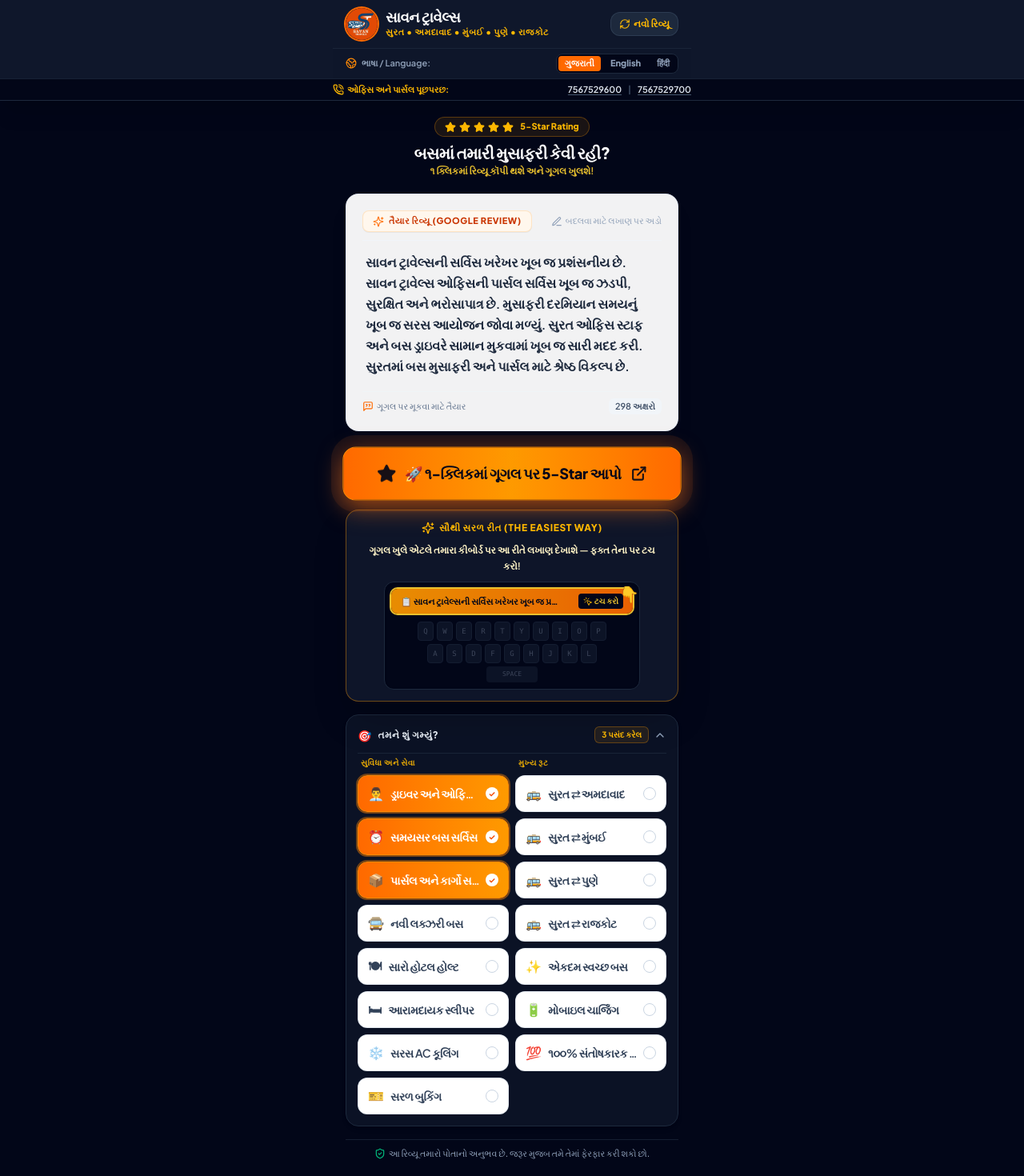
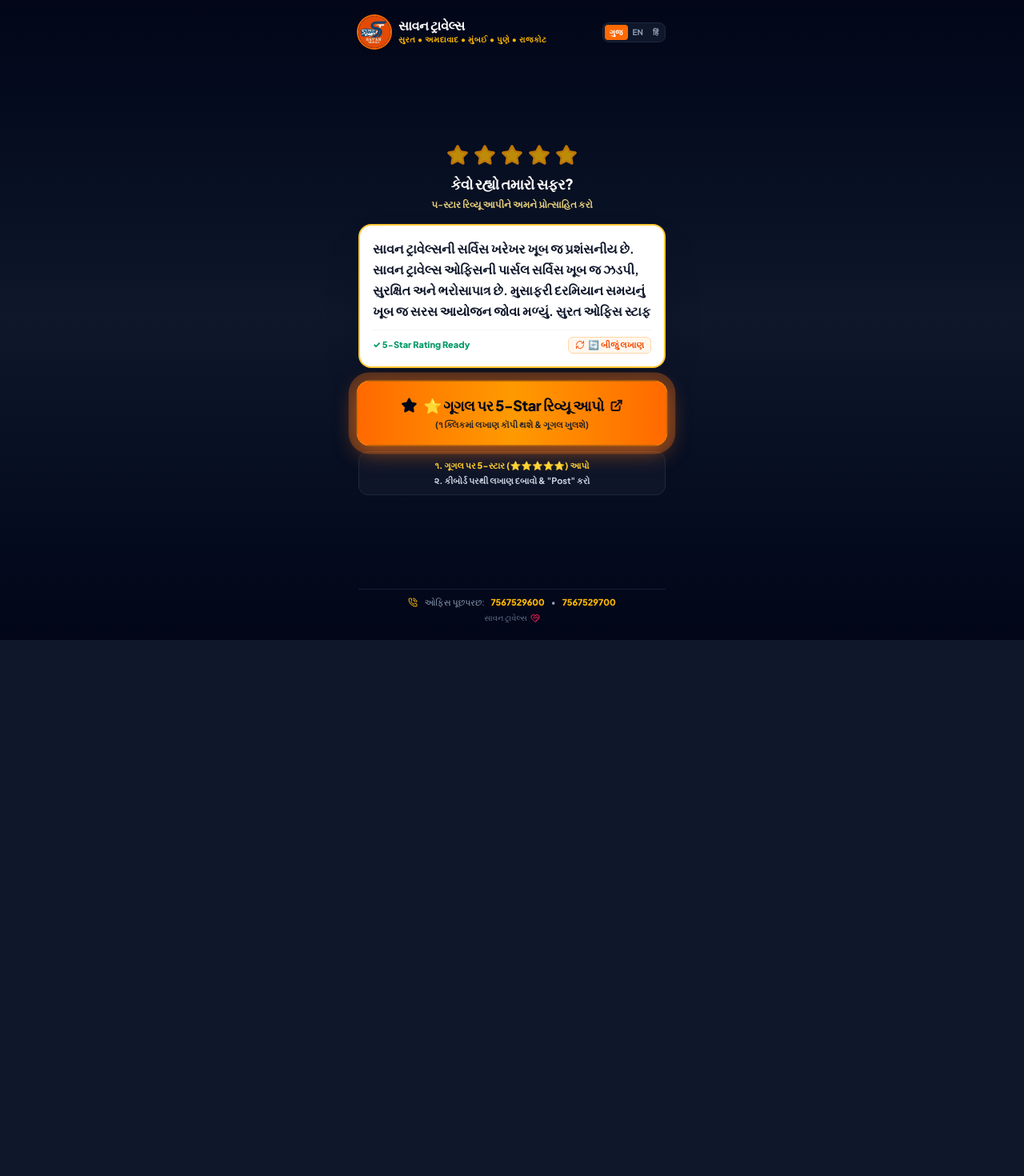
Before and after one commit to visubhai/savan-review, a React (Vite) app: page / in a window 1280 px wide. Shown: the top 1470 px of the page at 80% size. After the commit the page ends 800 px from the top, so only its background shows below. Built offline with nearby package versions, Linux system fonts and the light colour scheme; the HTML template or start-up script is replaced by a standard one.

Commit message:
Ultra-clean 1-screen zero-scroll 1-tap review flow

```diff
--- a/src/App.jsx
+++ b/src/App.jsx
@@ -1,291 +1,264 @@
-import React, { useState, useCallback, useMemo } from 'react';
-import { CHIPS_DATA } from './data/reviews';
-import { UI_TRANSLATIONS } from './data/translations';
+import React, { useState, useCallback } from 'react';
 import { generateReview } from './utils/reviewGenerator';
-import { ReviewCard } from './components/ReviewCard';
-import { ReviewOption } from './components/ReviewOption';
-import { CopyAndReviewButton } from './components/CopyAndReviewButton';
-import { RefreshCw, ShieldCheck, HeartHandshake, PhoneCall, Globe2, ChevronDown, ChevronUp, Star } from 'lucide-react';
+import { RefreshCw, Star, ExternalLink, Check, Copy, HeartHandshake, PhoneCall } from 'lucide-react';
 
-// Default initial tags: Staff, Timing, Parcel
-const DEFAULT_INITIAL_TAGS = ['staff', 'timing', 'parcel'];
+export const GOOGLE_REVIEW_URL = 'https://search.google.com/local/writereview?placeid=ChIJoZ0ZYgBP4DsRglX2PXFQ7rk';
+
+const CONTENT = {
+  gu: {
+    title: 'સાવન ટ્રાવેલ્સ',
+    subtitle: 'સુરત • અમદાવાદ • મુંબઈ • પુણે • રાજકોટ',
+    question: 'કેવો રહ્યો તમારો સફર?',
+    subquestion: '૫-સ્ટાર રિવ્યૂ આપીને અમને પ્રોત્સાહિત કરો',
+    changeText: '🔄 બીજું લખાણ',
+    mainBtn: '⭐ ગૂગલ પર 5-Star રિવ્યૂ આપો',
+    mainBtnSub: '(૧ ક્લિકમાં લખાણ કૉપી થશે & ગૂગલ ખુલશે)',
+    copiedToast: '✓ લખાણ કૉપી થઈ ગયું! ગૂગલ ખુલે છે...',
+    step1: '૧. ગૂગલ પર 5-સ્ટાર (⭐⭐⭐⭐⭐) આપો',
+    step2: '૨. કીબોર્ડ પરથી લખાણ દબાવો & "Post" કરો',
+    callUs: 'ઓફિસ પૂછપરછ:'
+  },
+  en: {
+    title: 'SAVAN TRAVELS',
+    subtitle: 'Surat • Ahmedabad • Mumbai • Pune • Rajkot',
+    question: 'How was your trip?',
+    subquestion: 'Rate us 5-stars to support us',
+    changeText: '🔄 Change text',
+    mainBtn: '⭐ Post 5-Star Review on Google',
+    mainBtnSub: '(1-Tap: Copies review & opens Google)',
+    copiedToast: '✓ Copied! Opening Google Review...',
+    step1: '1. Select 5 Stars (⭐⭐⭐⭐⭐) on Google',
+    step2: '2. Tap copied text on keyboard & tap "Post"',
+    callUs: 'Office Inquiry:'
+  },
+  hi: {
+    title: 'सावन ट्रैवल्स',
+    subtitle: 'सूरत • अहमदाबाद • मुंबई • पुणे • राजकोट',
+    question: 'कैसा रहा आपका सफर?',
+    subquestion: 'हमें 5-स्टार रेटिंग देकर प्रोत्साहित करें',
+    changeText: '🔄 नया टेक्स्ट',
+    mainBtn: '⭐ गूगल पर 5-Star रिव्यू दें',
+    mainBtnSub: '(१ क्लिक में कॉपी होगा और गूगल खुलेगा)',
+    copiedToast: '✓ कॉपी हो गया! गूगल खुल रहा है...',
+    step1: '१. गूगल पर 5-स्टार (⭐⭐⭐⭐⭐) चुनें',
+    step2: '२. कीबोर्ड से टेक्स्ट पेस्ट करें और "Post" दबाएं',
+    callUs: 'ऑफिस पूछताछ:'
+  }
+};
 
 export default function App() {
-  // Language State: 'gu' (Gujarati - default for Surat passengers), 'en' (English), 'hi' (Hindi)
   const [lang, setLang] = useState('gu');
-  const t = UI_TRANSLATIONS[lang] || UI_TRANSLATIONS.gu;
+  const [reviewText, setReviewText] = useState(() => generateReview(['staff', 'timing', 'parcel'], 'gu'));
+  const [copied, setCopied] = useState(false);
 
-  // Selected Chips
-  const [selectedChips, setSelectedChips] = useState(DEFAULT_INITIAL_TAGS);
+  const t = CONTENT[lang] || CONTENT.gu;
 
-  // Pre-generated review text in current language
-  const [reviewText, setReviewText] = useState(() => generateReview(DEFAULT_INITIAL_TAGS, 'gu'));
-
-  // Collapsible toggle for options (defaults open or clean)
-  const [showChips, setShowChips] = useState(true);
-
-  // Switch Language
-  const handleLanguageChange = (newLang) => {
+  // Change Language
+  const handleLang = (newLang) => {
     setLang(newLang);
-    const newReview = generateReview(selectedChips, newLang);
-    setReviewText(newReview);
+    setReviewText(generateReview(['staff', 'timing', 'parcel'], newLang));
   };
 
-  // Instant chip toggle handler (synchronous, <1ms response)
-  const handleToggleChip = useCallback((chipId) => {
-    setSelectedChips((prev) => {
-      const next = prev.includes(chipId)
-        ? prev.filter((id) => id !== chipId)
-        : [...prev, chipId];
+  // Shuffle Review
+  const handleShuffle = () => {
+    setReviewText(generateReview(['staff', 'timing', 'parcel'], lang));
+  };
 
-      const newReview = generateReview(next, lang);
-      setReviewText(newReview);
-      return next;
-    });
-  }, [lang]);
+  // 1-Tap Copy & Open Google
+  const handleAction = async () => {
+    if (!reviewText) return;
 
-  // Quick re-generate / shuffle
-  const handleShuffle = useCallback(() => {
-    const newReview = generateReview(selectedChips, lang);
-    setReviewText(newReview);
-  }, [selectedChips, lang]);
+    // Haptic feedback for mobile
+    try {
+      if (navigator.vibrate) navigator.vibrate(60);
+    } catch (e) {}
 
-  // Left & Right columns
-  const leftColumnChips = useMemo(() => CHIPS_DATA.filter(c => c.col === 'left'), []);
-  const rightColumnChips = useMemo(() => CHIPS_DATA.filter(c => c.col === 'right'), []);
+    // Clipboard Copy
+    let success = false;
+    if (navigator.clipboard && window.isSecureContext) {
+      try {
+        await navigator.clipboard.writeText(reviewText);
+        success = true;
+      } catch (e) {}
+    }
+    if (!success) {
+      try {
+        const ta = document.createElement('textarea');
+        ta.value = reviewText;
+        ta.style.position = 'fixed';
+        ta.style.left = '-9999px';
+        document.body.appendChild(ta);
+        ta.select();
+        document.execCommand('copy');
+        ta.remove();
+      } catch (e) {}
+    }
+
+    setCopied(true);
+
+    // Immediate Google launch (no blocking delays)
+    setTimeout(() => {
+      window.open(GOOGLE_REVIEW_URL, '_blank', 'noopener,noreferrer');
+    }, 300);
+
+    setTimeout(() => setCopied(false), 5000);
+  };
 
   return (
-    <div className="min-h-screen bg-slate-950 text-slate-100 flex flex-col justify-between selection:bg-orange-500 selection:text-white">
+    <div className="min-h-screen bg-gradient-to-b from-slate-950 via-slate-900 to-slate-950 text-slate-100 flex flex-col justify-between p-4 selection:bg-orange-500 selection:text-white">
 
-      {/* HEADER BAR */}
-      <header className="bg-slate-900 sticky top-0 z-20 border-b border-slate-800 shadow-xl">
-        <div className="max-w-md mx-auto px-4 py-2.5 flex items-center justify-between">
+      {/* TOP HEADER: BRAND + LANGUAGE TOGGLE */}
+      <div className="w-full max-w-sm mx-auto flex items-center justify-between pt-1">
         <div className="flex items-center gap-2.5">
           <img
             src="/savan-logo.png"
-              alt="Savan Travels Logo"
-              className="w-10 h-10 rounded-full object-cover ring-2 ring-orange-500 shadow-sm shrink-0"
+            alt="Savan Travels"
+            className="w-10 h-10 rounded-full object-cover ring-2 ring-orange-500 shadow-md shrink-0"
           />
           <div>
-              <h1 className="text-base sm:text-lg font-black tracking-tight leading-none text-white">
+            <h1 className="text-base font-black tracking-tight text-white leading-none">
               {t.title}
             </h1>
-              <p className="text-[10px] sm:text-[11px] text-amber-400 font-bold uppercase mt-0.5 tracking-wider">
+            <p className="text-[10px] text-amber-400 font-bold uppercase tracking-wider mt-0.5">
               {t.subtitle}
             </p>
           </div>
         </div>
 
-          {/* Quick Shuffle Button */}
+        {/* COMPACT LANGUAGE SWITCHER */}
+        <div className="flex bg-slate-900 rounded-lg p-0.5 border border-slate-800 text-[10px] font-bold">
           <button
             type="button"
-            onClick={handleShuffle}
-            title={t.shuffleBtn}
-            className="flex items-center gap-1 text-xs font-bold bg-slate-800 hover:bg-slate-700 active:bg-slate-900 text-amber-400 px-2.5 py-1.5 rounded-xl border border-slate-700/80 transition-colors shrink-0 cursor-pointer shadow-xs"
-          >
-            <RefreshCw className="w-3.5 h-3.5 text-amber-400 animate-spin-slow" />
-            <span>{t.shuffleBtn}</span>
-          </button>
-        </div>
-
-        {/* LANGUAGE SWITCHER BAR */}
-        <div className="bg-slate-900/90 border-t border-slate-800/80 px-4 py-1.5 flex items-center justify-between max-w-md mx-auto text-xs">
-          <div className="flex items-center gap-1.5 text-slate-400 font-semibold text-[11px]">
-            <Globe2 className="w-3.5 h-3.5 text-orange-400" />
-            <span>ભાષા / Language:</span>
-          </div>
-
-          <div className="flex gap-1 bg-slate-950 p-0.5 rounded-lg border border-slate-800">
-            <button
-              type="button"
-              onClick={() => handleLanguageChange('gu')}
-              className={`px-2 py-0.5 rounded text-[11px] font-black transition-all ${
-                lang === 'gu'
-                  ? 'bg-orange-500 text-white shadow-xs'
-                  : 'text-slate-400 hover:text-slate-200'
+            onClick={() => handleLang('gu')}
+            className={`px-1.5 py-0.5 rounded transition-all cursor-pointer ${
+              lang === 'gu' ? 'bg-orange-500 text-white font-black' : 'text-slate-400'
             }`}
           >
-              ગુજરાતી
+            ગુજ
           </button>
           <button
             type="button"
-              onClick={() => handleLanguageChange('en')}
-              className={`px-2 py-0.5 rounded text-[11px] font-black transition-all ${
-                lang === 'en'
-                  ? 'bg-orange-500 text-white shadow-xs'
-                  : 'text-slate-400 hover:text-slate-200'
+            onClick={() => handleLang('en')}
+            className={`px-1.5 py-0.5 rounded transition-all cursor-pointer ${
+              lang === 'en' ? 'bg-orange-500 text-white font-black' : 'text-slate-400'
             }`}
           >
-              English
+            EN
           </button>
           <button
             type="button"
-              onClick={() => handleLanguageChange('hi')}
-              className={`px-2 py-0.5 rounded text-[11px] font-black transition-all ${
-                lang === 'hi'
-                  ? 'bg-orange-500 text-white shadow-xs'
-                  : 'text-slate-400 hover:text-slate-200'
+            onClick={() => handleLang('hi')}
+            className={`px-1.5 py-0.5 rounded transition-all cursor-pointer ${
+              lang === 'hi' ? 'bg-orange-500 text-white font-black' : 'text-slate-400'
             }`}
           >
-              हिंदी
+            हिं
           </button>
         </div>
       </div>
 
-        {/* OFFICE PHONE NUMBER SUB-BAR */}
-        <div className="bg-slate-950 text-slate-300 py-1.5 px-4 text-xs border-t border-slate-800/80">
-          <div className="max-w-md mx-auto flex items-center justify-between text-[11px] font-medium">
-            <span className="flex items-center gap-1 text-amber-400 font-bold">
-              <PhoneCall className="w-3.5 h-3.5 shrink-0" />
-              {t.officeContact}
+      {/* CENTER CARD: RATING + REVIEW BUBBLE + GIANT BUTTON */}
+      <div className="w-full max-w-sm mx-auto my-auto space-y-4 py-2">
+
+        {/* BIG 5-STAR RATING DISPLAY */}
+        <div className="text-center space-y-1">
+          <div className="inline-flex gap-1.5 text-amber-400 p-1">
+            <Star className="w-7 h-7 fill-amber-400 stroke-amber-500 animate-pulse" />
+            <Star className="w-7 h-7 fill-amber-400 stroke-amber-500 animate-pulse" />
+            <Star className="w-7 h-7 fill-amber-400 stroke-amber-500 animate-pulse" />
+            <Star className="w-7 h-7 fill-amber-400 stroke-amber-500 animate-pulse" />
+            <Star className="w-7 h-7 fill-amber-400 stroke-amber-500 animate-pulse" />
+          </div>
+          <h2 className="text-lg font-black text-white tracking-tight">
+            {t.question}
+          </h2>
+          <p className="text-xs text-amber-200/90 font-semibold">
+            {t.subquestion}
+          </p>
+        </div>
+
+        {/* READY-MADE REVIEW TEXT BOX */}
+        <div className="relative bg-white text-slate-800 rounded-2xl p-4 shadow-2xl border-2 border-amber-400/80">
+          <textarea
+            value={reviewText}
+            onChange={(e) => setReviewText(e.target.value)}
+            className="w-full text-sm sm:text-base font-bold text-slate-900 bg-transparent border-0 focus:ring-0 focus:outline-none resize-none leading-relaxed p-0"
+            rows={4}
+            aria-label="Review text"
+          />
+
+          <div className="flex items-center justify-between pt-2 mt-1 border-t border-slate-100 text-xs font-bold text-slate-400">
+            <span className="text-[11px] text-emerald-600 flex items-center gap-1 font-extrabold">
+              ✓ 5-Star Rating Ready
             </span>
-            <div className="flex items-center gap-2 font-semibold text-slate-200">
-              <a
-                href="tel:7567529600"
-                className="hover:text-amber-300 transition-colors underline decoration-slate-600 underline-offset-2"
+            <button
+              type="button"
+              onClick={handleShuffle}
+              className="text-orange-600 hover:text-orange-700 bg-orange-50 px-2 py-0.5 rounded-md border border-orange-200 cursor-pointer active:scale-95 transition-all flex items-center gap-1 text-[11px] font-black"
             >
-                7567529600
-              </a>
-              <span className="text-slate-600">|</span>
-              <a
-                href="tel:7567529700"
-                className="hover:text-amber-300 transition-colors underline decoration-slate-600 underline-offset-2"
+              <RefreshCw className="w-3 h-3 text-orange-600" />
+              <span>{t.changeText}</span>
+            </button>
+          </div>
+        </div>
+
+        {/* THE GIANT 1-TAP REVIEW BUTTON */}
+        <div className="space-y-2">
+          <button
+            type="button"
+            onClick={handleAction}
+            className={`w-full min-h-[66px] py-4 px-4 rounded-2xl font-black transition-all duration-200 cursor-pointer active:scale-95 shadow-2xl touch-manipulation flex flex-col items-center justify-center border ${
+              copied
+                ? 'bg-gradient-to-r from-emerald-500 via-teal-500 to-emerald-500 text-white border-emerald-400 ring-4 ring-emerald-500/40 shadow-emerald-500/40'
+                : 'bg-gradient-to-r from-orange-500 via-amber-500 to-orange-500 hover:from-orange-400 hover:to-amber-400 text-slate-950 border-orange-400 ring-4 ring-orange-400/50 shadow-orange-500/50 google-glow-active'
+            }`}
           >
-                7567529700
-              </a>
+            {copied ? (
+              <div className="flex items-center gap-2">
+                <Check className="w-6 h-6 stroke-[3] text-white animate-bounce" />
+                <span className="text-base tracking-wide text-white">{t.copiedToast}</span>
+              </div>
+            ) : (
+              <>
+                <div className="flex items-center gap-2 text-base sm:text-lg">
+                  <Star className="w-5 h-5 fill-slate-950 text-slate-950 shrink-0" />
+                  <span className="tracking-tight">{t.mainBtn}</span>
+                  <ExternalLink className="w-4 h-4 opacity-90 stroke-[3] shrink-0" />
+                </div>
+                <span className="text-[11px] text-slate-900/90 font-bold mt-0.5">
+                  {t.mainBtnSub}
+                </span>
+              </>
+            )}
+          </button>
+
+          {/* ULTRA-SIMPLE 2-STEP INSTRUCTION */}
+          <div className="bg-slate-900/90 border border-slate-800 rounded-xl p-2.5 text-center text-xs space-y-1">
+            <p className="font-extrabold text-amber-300 text-[11px]">
+              {t.step1}
+            </p>
+            <p className="font-bold text-slate-300 text-[11px]">
+              {t.step2}
+            </p>
           </div>
         </div>
       </div>
-      </header>
 
-      {/* MAIN CONTAINER */}
-      <main className="w-full max-w-md mx-auto px-4 py-4 space-y-4 flex-1">
-
-        {/* Title Prompt with 5-Star Visual */}
-        <div className="text-center pt-1 pb-1">
-          <div className="inline-flex items-center gap-1 bg-amber-500/10 border border-amber-500/30 px-3 py-1 rounded-full text-amber-400 text-xs font-black mb-1.5 shadow-2xs">
-            <Star className="w-3.5 h-3.5 fill-amber-400 text-amber-400" />
-            <Star className="w-3.5 h-3.5 fill-amber-400 text-amber-400" />
-            <Star className="w-3.5 h-3.5 fill-amber-400 text-amber-400" />
-            <Star className="w-3.5 h-3.5 fill-amber-400 text-amber-400" />
-            <Star className="w-3.5 h-3.5 fill-amber-400 text-amber-400" />
-            <span className="ml-1 text-[11px]">5-Star Rating</span>
+      {/* FOOTER: CONTACT PHONES */}
+      <div className="w-full max-w-sm mx-auto text-center pt-2 pb-1 border-t border-slate-800/80 text-[11px] text-slate-400 space-y-1">
+        <div className="flex items-center justify-center gap-2">
+          <PhoneCall className="w-3 h-3 text-amber-400" />
+          <span>{t.callUs}</span>
+          <a href="tel:7567529600" className="text-amber-400 font-extrabold hover:underline">7567529600</a>
+          <span>•</span>
+          <a href="tel:7567529700" className="text-amber-400 font-extrabold hover:underline">7567529700</a>
         </div>
-
-          <h2 className="text-lg sm:text-xl font-black text-white tracking-tight leading-snug">
-            {t.heading}
-          </h2>
-          <p className="text-xs text-amber-300/90 mt-0.5 font-semibold">
-            {t.subheading}
+        <p className="text-[10px] text-slate-500 flex items-center justify-center gap-1">
+          <span>સાવન ટ્રાવેલ્સ</span>
+          <HeartHandshake className="w-3 h-3 text-rose-500 inline" />
         </p>
       </div>
 
-        {/* STEP 1: PREPARED REVIEW CARD (EDITABLE) */}
-        <ReviewCard
-          reviewText={reviewText}
-          onChangeText={setReviewText}
-          t={t}
-        />
-
-        {/* STEP 2: GIANT 1-TAP REVIEW ACTION BUTTON + VISUAL 3-STEP PICTURE GUIDE */}
-        <section className="pt-1">
-          <CopyAndReviewButton
-            textToCopy={reviewText}
-            t={t}
-            lang={lang}
-          />
-        </section>
-
-        {/* STEP 3: CUSTOMIZATION CHIPS (EXPANDABLE) */}
-        <section aria-labelledby="experience-heading" className="bg-slate-900/70 p-3.5 rounded-2xl border border-slate-800 shadow-md space-y-3">
-          <div
-            onClick={() => setShowChips(!showChips)}
-            className="flex items-center justify-between cursor-pointer select-none"
-          >
-            <div className="flex items-center gap-2">
-              <span className="text-sm">🎯</span>
-              <h3 id="experience-heading" className="text-xs font-black uppercase tracking-wider text-slate-200">
-                {t.whatDidYouLike}
-              </h3>
-            </div>
-
-            <div className="flex items-center gap-1.5">
-              <span className="text-[10px] text-amber-400 font-bold bg-amber-500/10 border border-amber-500/30 px-2 py-0.5 rounded-md">
-                {selectedChips.length} {t.selectedCount}
-              </span>
-              {showChips ? (
-                <ChevronUp className="w-4 h-4 text-slate-400" />
-              ) : (
-                <ChevronDown className="w-4 h-4 text-slate-400" />
-              )}
-            </div>
-          </div>
-
-          {/* 2-COLUMN CHIPS GRID */}
-          {showChips && (
-            <div className="grid grid-cols-2 gap-2 pt-1 border-t border-slate-800/80">
-              {/* LEFT COLUMN: Staff, Timing, Parcel (Auto-selected), New Bus, Rest Stop */}
-              <div className="space-y-2">
-                <span className="block text-[10px] font-black text-amber-400/90 uppercase tracking-wider px-1">
-                  {t.amenitiesTitle}
-                </span>
-                {leftColumnChips.map((chip) => (
-                  <ReviewOption
-                    key={chip.id}
-                    option={chip}
-                    isSelected={selectedChips.includes(chip.id)}
-                    onToggle={handleToggleChip}
-                    lang={lang}
-                  />
-                ))}
-              </div>
-
-              {/* RIGHT COLUMN: Surat-Ahmedabad, Surat-Mumbai, Surat-Pune, Surat-Rajkot */}
-              <div className="space-y-2">
-                <span className="block text-[10px] font-black text-amber-400/90 uppercase tracking-wider px-1">
-                  {t.routesTitle}
-                </span>
-                {rightColumnChips.map((chip) => (
-                  <ReviewOption
-                    key={chip.id}
-                    option={chip}
-                    isSelected={selectedChips.includes(chip.id)}
-                    onToggle={handleToggleChip}
-                    lang={lang}
-                  />
-                ))}
-              </div>
-            </div>
-          )}
-        </section>
-
-        {/* DISCLAIMER */}
-        <div className="text-center px-4 py-2 border-t border-slate-800/70">
-          <p className="text-[11px] text-slate-400 leading-relaxed font-medium flex items-center justify-center gap-1">
-            <ShieldCheck className="w-3.5 h-3.5 text-emerald-500 inline shrink-0" />
-            {t.disclaimer}
-          </p>
-        </div>
-      </main>
-
-      {/* FOOTER */}
-      <footer className="bg-slate-900 text-slate-400 text-center py-3 px-4 text-[11px] border-t border-slate-800 space-y-1.5">
-        <div className="flex items-center justify-center gap-2 text-[11px] text-slate-300">
-          <span>{t.officeContact}</span>
-          <a href="tel:7567529600" className="text-amber-400 font-bold hover:underline">7567529600</a>
-          <span>•</span>
-          <a href="tel:7567529700" className="text-amber-400 font-bold hover:underline">7567529700</a>
-        </div>
-        <p className="flex items-center justify-center gap-1.5 font-medium text-slate-400">
-          <img
-            src="/savan-logo.png"
-            alt="Savan Travels"
-            className="w-4 h-4 rounded-full inline"
-          />
-          <span>{t.footerThanks}</span>
-          <HeartHandshake className="w-3.5 h-3.5 text-rose-400 inline" />
-        </p>
-      </footer>
     </div>
   );
 }
```
Lines whose indentation alone changed are shown as unchanged.
